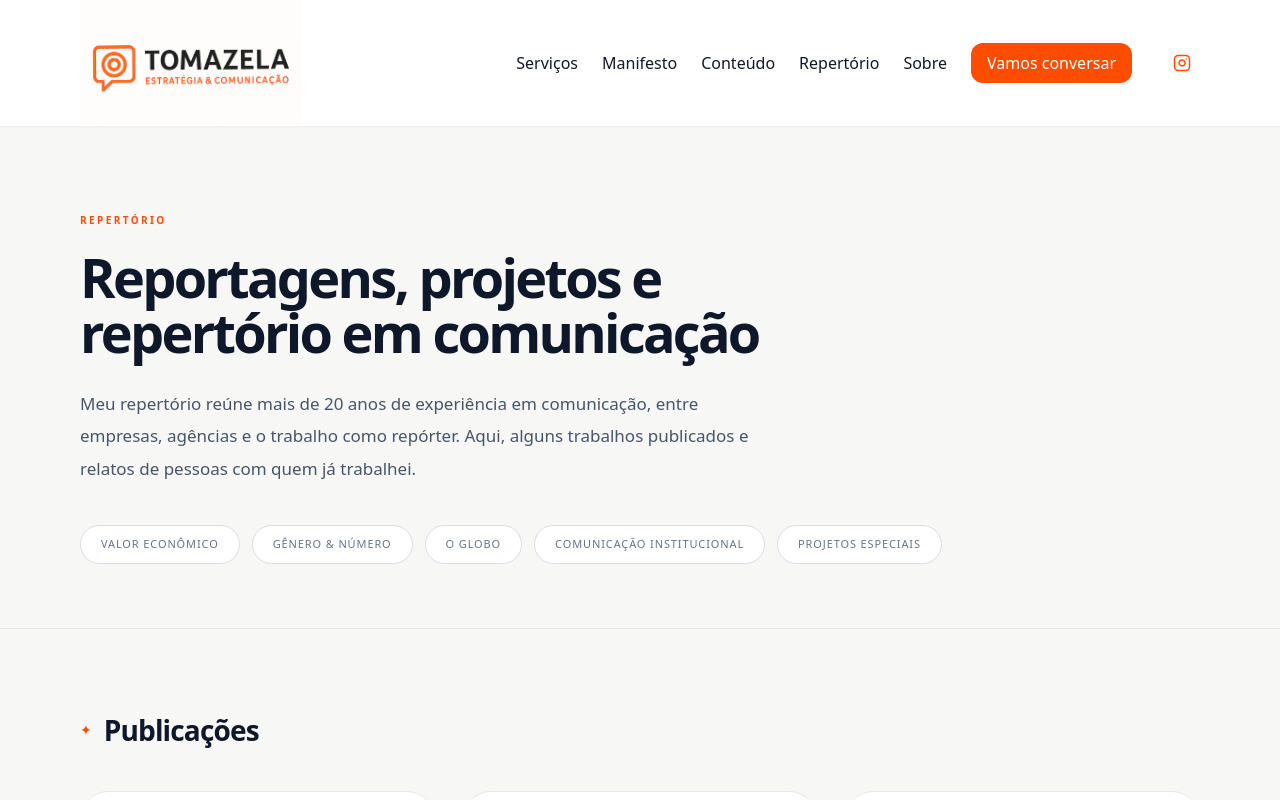
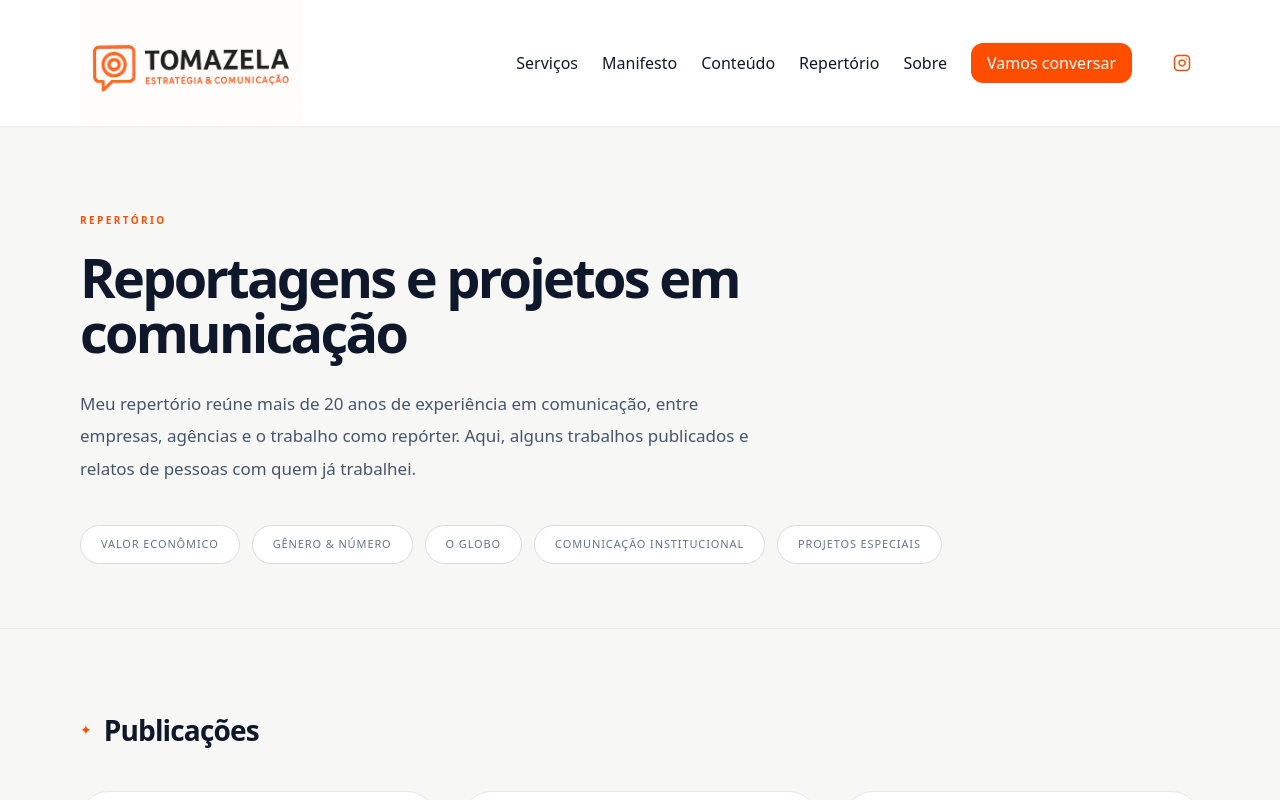
Before and after one commit to andretomazela-dev/integrado, a Next.js app: page /repertorio1 in a window 1280 px wide. Shown: the top 800 px of the page. Built offline with nearby package versions, Linux system fonts and the light colour scheme.

Commit message:
Atualizar o page.jsx

```diff
--- a/app/repertorio1/page.jsx
+++ b/app/repertorio1/page.jsx
@@ -107,7 +107,7 @@ export default function RepertorioPage() {
 
           <div className="mt-5 max-w-3xl">
             <h1 className="text-[36px] md:text-[54px] leading-[1.02] tracking-[-0.05em] font-[750] text-[#0F172A]">
-              Reportagens, projetos e repertório em comunicação
+              Reportagens e projetos em comunicação
             </h1>
 
             <p className="mt-7 max-w-2xl text-[17px] leading-[1.9] text-[#475569]">
```
